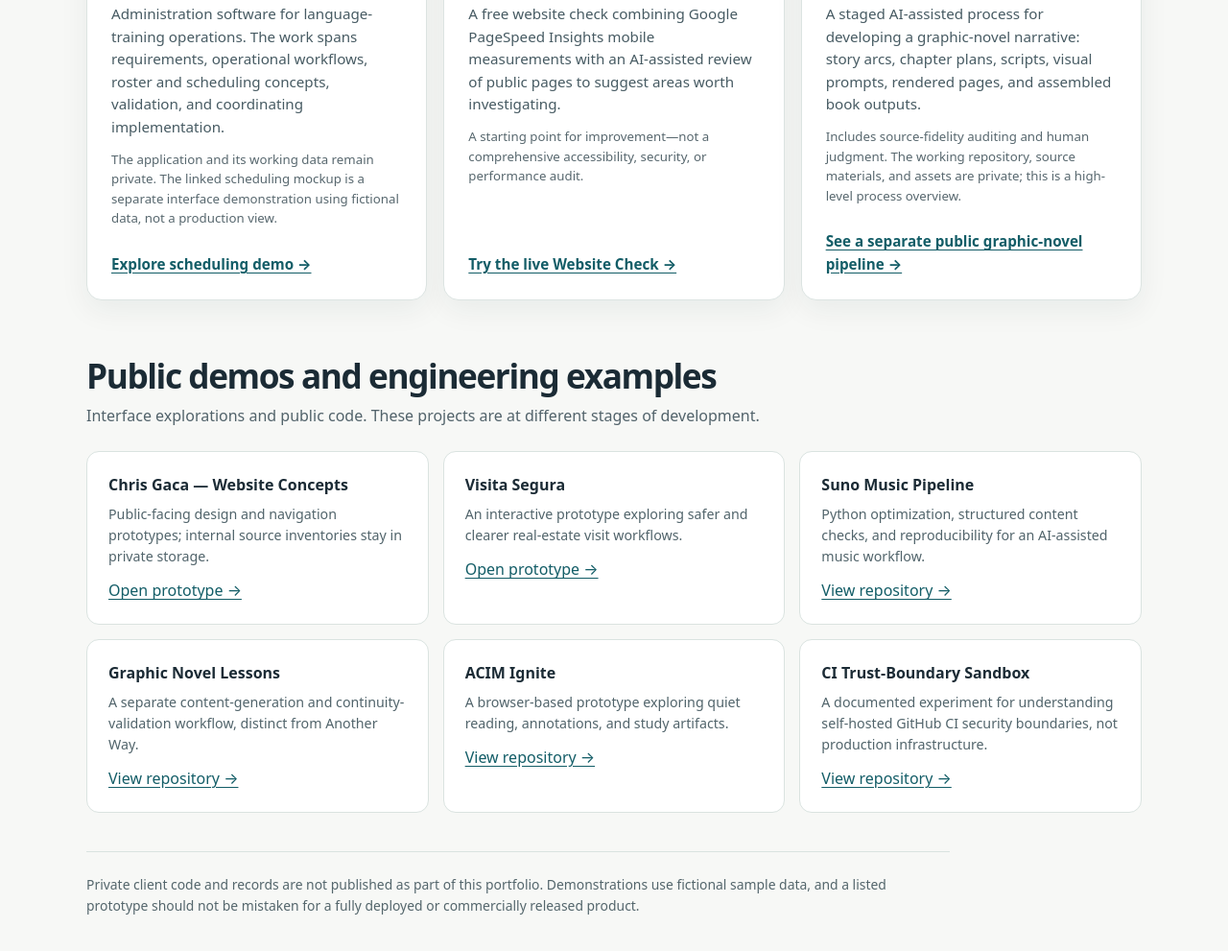
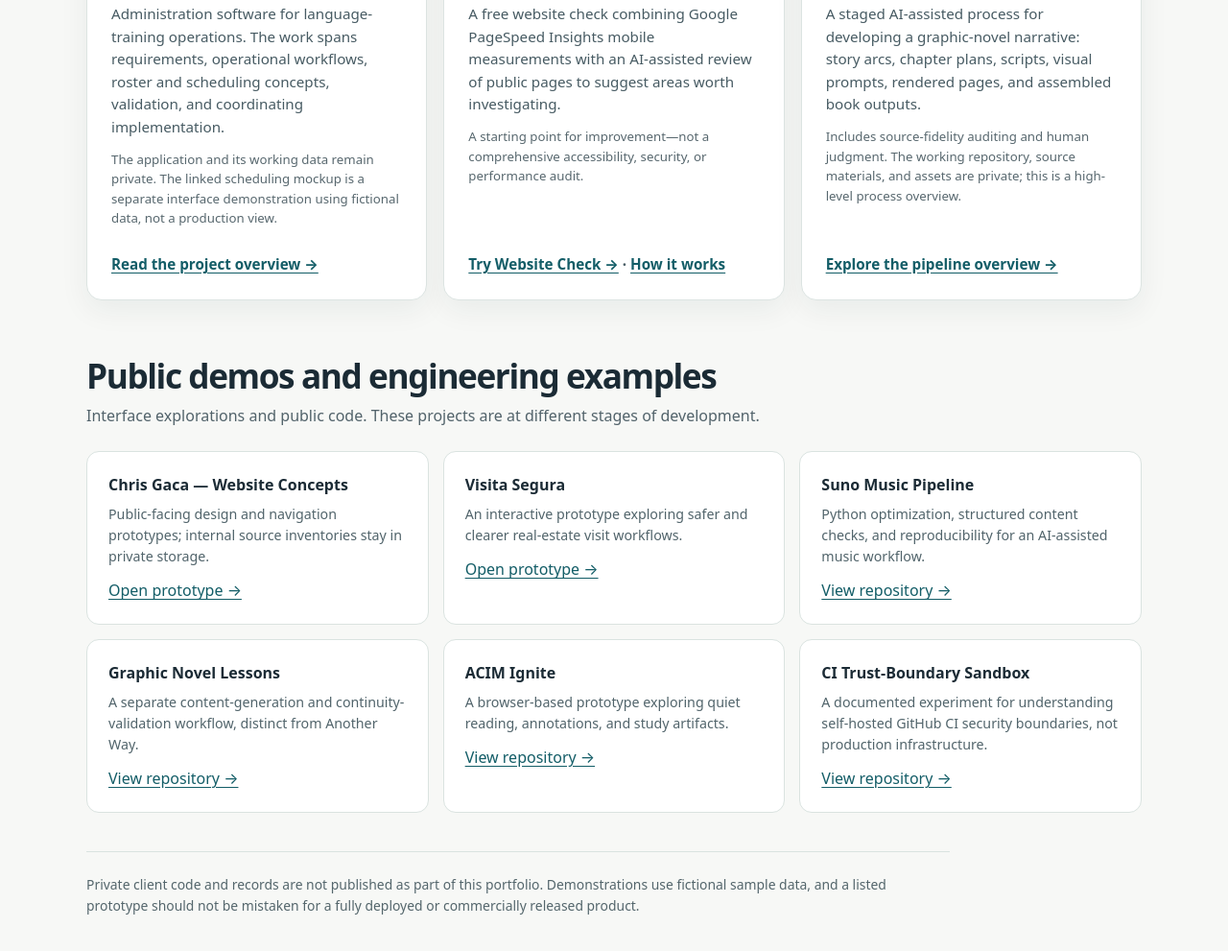
Before and after one commit to wswitzer/shared, a plain HTML site: page index.html in a window 1280 px wide. Shown: the part 1017-2008 px from the top of the page at 96% size. Drawn offline with Linux system fonts and the light colour scheme.

Commit message:
docs: link featured work to public-safe project case studies

```diff
--- a/index.html
+++ b/index.html
@@ -71,9 +71,9 @@
 <section id="work" aria-labelledby="work-heading">
 <div class="section-head"><h2 id="work-heading">Selected work</h2><p>A live website tool, an ongoing private client platform, and a creative AI pipeline. The summaries below are deliberately limited to public-safe information.</p></div>
 <div class="cards">
-<article class="card" id="pl-os"><p class="tag">Business software · Private client project</p><h3>PL-OS</h3><p>Administration software for language-training operations. The work spans requirements, operational workflows, roster and scheduling concepts, validation, and coordinating implementation.</p><p class="detail">The application and its working data remain private. The linked scheduling mockup is a separate interface demonstration using fictional data, not a production view.</p><p class="link"><a href="./PL/mockups/">Explore scheduling demo →</a></p></article>
-<article class="card" id="website-check"><p class="tag">Live public tool · Switzer Systems</p><h3>Website Check</h3><p>A free website check combining Google PageSpeed Insights mobile measurements with an AI-assisted review of public pages to suggest areas worth investigating.</p><p class="detail">A starting point for improvement—not a comprehensive accessibility, security, or performance audit.</p><p class="link"><a href="https://switzersystems.com/website-check/">Try the live Website Check →</a></p></article>
-<article class="card" id="another-way"><p class="tag">Creative automation · Private pipeline</p><h3>Another Way</h3><p>A staged AI-assisted process for developing a graphic-novel narrative: story arcs, chapter plans, scripts, visual prompts, rendered pages, and assembled book outputs.</p><p class="detail">Includes source-fidelity auditing and human judgment. The working repository, source materials, and assets are private; this is a high-level process overview.</p><p class="link"><a href="https://github.com/wswitzer/acim-graphic-novel-lessons">See a separate public graphic-novel pipeline →</a></p></article>
+<article class="card" id="pl-os"><p class="tag">Business software · Private client project</p><h3>PL-OS</h3><p>Administration software for language-training operations. The work spans requirements, operational workflows, roster and scheduling concepts, validation, and coordinating implementation.</p><p class="detail">The application and its working data remain private. The linked scheduling mockup is a separate interface demonstration using fictional data, not a production view.</p><p class="link"><a href="./work/#pl-os">Read the project overview →</a></p></article>
+<article class="card" id="website-check"><p class="tag">Live public tool · Switzer Systems</p><h3>Website Check</h3><p>A free website check combining Google PageSpeed Insights mobile measurements with an AI-assisted review of public pages to suggest areas worth investigating.</p><p class="detail">A starting point for improvement—not a comprehensive accessibility, security, or performance audit.</p><p class="link"><a href="https://switzersystems.com/website-check/">Try Website Check →</a> · <a href="./work/#website-check">How it works</a></p></article>
+<article class="card" id="another-way"><p class="tag">Creative automation · Private pipeline</p><h3>Another Way</h3><p>A staged AI-assisted process for developing a graphic-novel narrative: story arcs, chapter plans, scripts, visual prompts, rendered pages, and assembled book outputs.</p><p class="detail">Includes source-fidelity auditing and human judgment. The working repository, source materials, and assets are private; this is a high-level process overview.</p><p class="link"><a href="./work/#another-way">Explore the pipeline overview →</a></p></article>
 </div>
 </section>
 <section id="demos" class="section" aria-labelledby="demos-heading">
```
